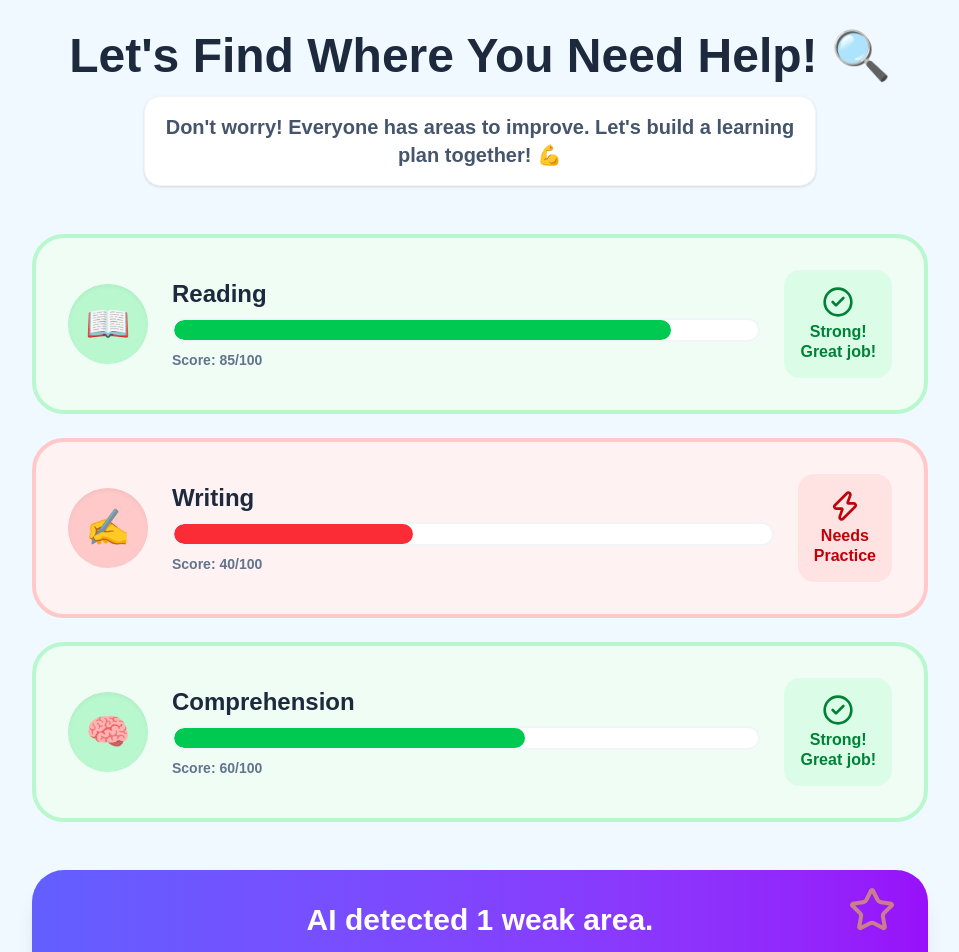
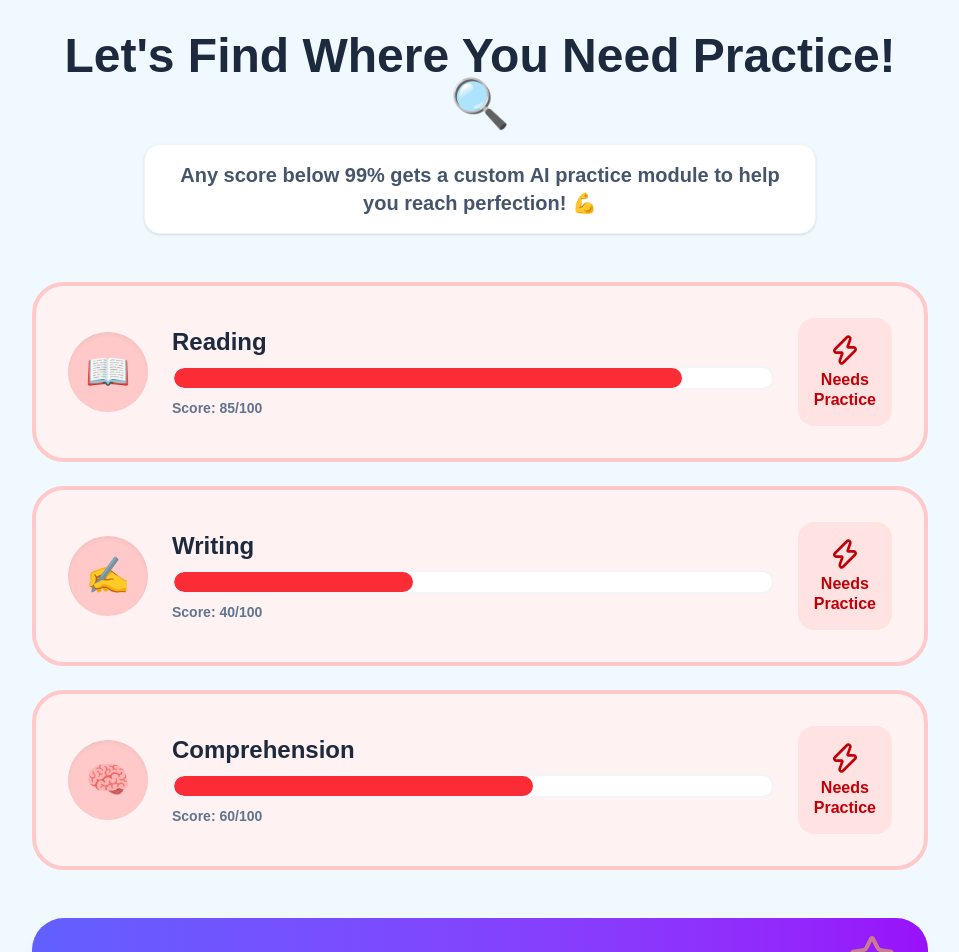
Before and after one commit to Adarshhackology/AI-Powered-Literacy-Assistant-for-Neo-Learners_Jun_2026, a React (Vite) app in the folder frontend/: page /learn-with-ai/weak-areas/1 in a window 1280 px wide. Shown: the top 952 px of the page, without its empty margins (160-1119 px from the left). Built offline with nearby package versions, Linux system fonts and the light colour scheme.

Commit message:
Update AI weak skill detection threshold to < 99 so any score under 99 triggers AI practice modules

```diff
--- a/frontend/src/pages/AIWeakAreas.tsx
+++ b/frontend/src/pages/AIWeakAreas.tsx
@@ -32,23 +32,23 @@ export default function AIWeakAreas() {
     }
   }, [sessionId]);
 
-  const weakCount = skills.filter(s => s.score < 60).length;
+  const weakCount = skills.filter(s => s.score < 99).length;
 
   return (
     <div className="min-h-screen bg-sky-50 font-['Nunito'] p-4 sm:p-8">
       <div className="max-w-4xl mx-auto">
         <div className="text-center mb-12 animate-in fade-in slide-in-from-top-4">
           <h1 className="text-4xl sm:text-5xl font-black text-slate-800 mb-4 flex items-center justify-center gap-4">
-            Let's Find Where You Need Help! 🔍
+            Let's Find Where You Need Practice! 🔍
           </h1>
           <p className="text-xl text-slate-600 font-bold max-w-2xl mx-auto bg-white p-4 rounded-2xl shadow-sm border border-slate-100">
-            Don't worry! Everyone has areas to improve. Let's build a learning plan together! 💪
+            Any score below 99% gets a custom AI practice module to help you reach perfection! 💪
           </p>
         </div>
 
         <div className="grid gap-6 mb-12">
           {skills.map((skill, index) => {
-            const isStrong = skill.score >= 60;
+            const isStrong = skill.score >= 99;
             return (
               <div
                 key={skill.name}
```
Also changed, not shown: 1 other file (tests, documents, lock files or other folders).
